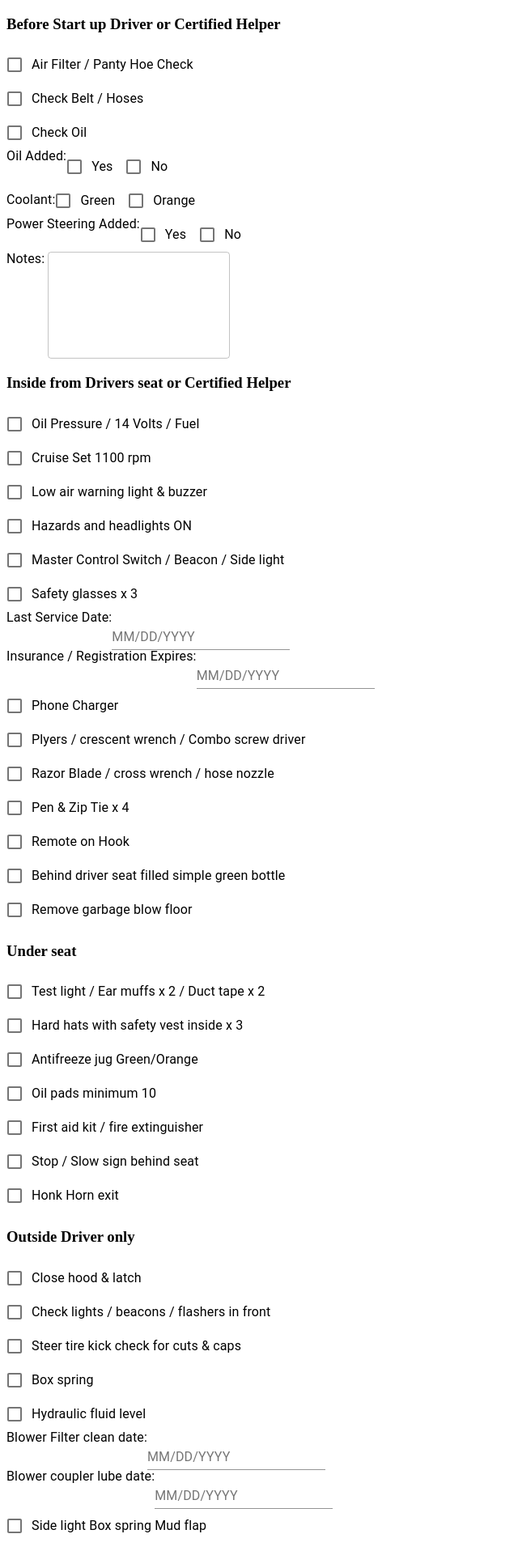
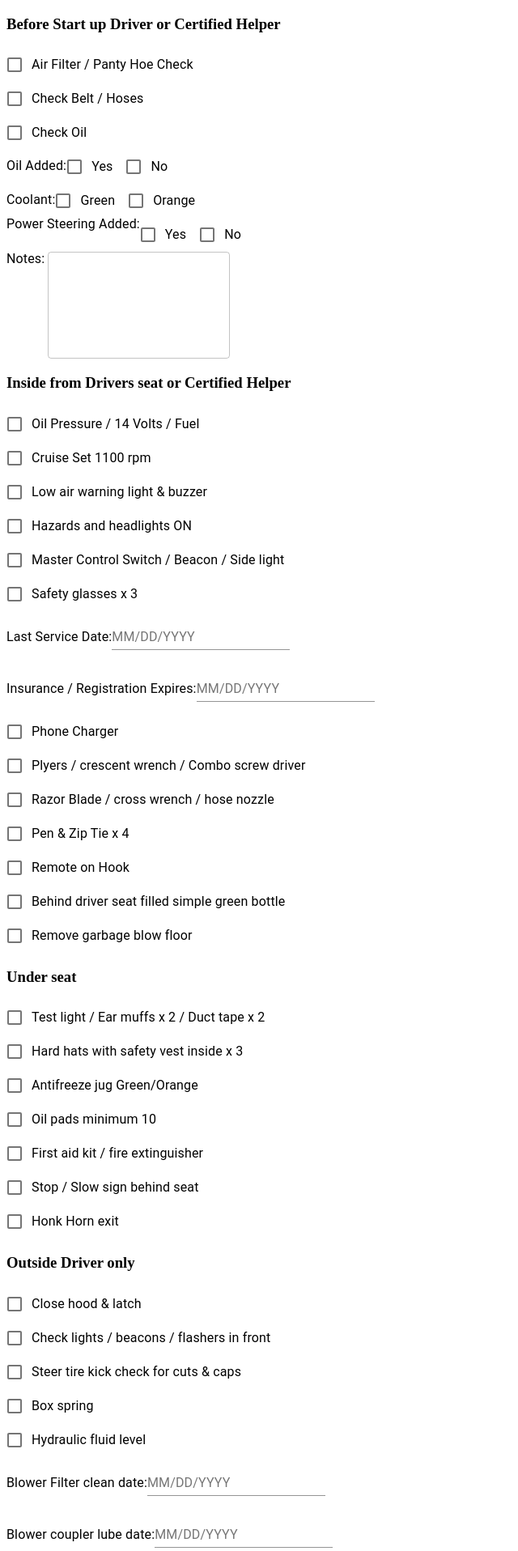
Before and after one commit to alexcravalho/GreenPDFInternal, a React app: page / in a window 1280 px wide. Shown: the top 1916 px of the page at 81% size, without its empty margins (0-640 px from the left). Built offline with nearby package versions, Linux system fonts and the light colour scheme; the HTML template or start-up script is replaced by a standard one.

Commit message:
edited FormLabels

```diff
--- a/client/src/components/InsideFromDrivers.tsx
+++ b/client/src/components/InsideFromDrivers.tsx
@@ -40,11 +40,11 @@ export class InsideFromDrivers extends Component<{}, InsideFromDriversState> {
           <LabledCheckbox key={idx} label={label}/>
         ))}
         <FormGroup row>
-          <FormLabel style={{ color: 'black' }}>Last Service Date: </FormLabel>
+          <FormLabel className="label" style={{color: 'black', lineHeight: '4'}}>Last Service Date: </FormLabel>
           <TextField label="MM/DD/YYYY" />
         </FormGroup>
         <FormGroup row>
-          <FormLabel style={{ color: 'black' }}>Insurance / Registration Expires: </FormLabel>
+          <FormLabel className="label" style={{color: 'black', lineHeight: '4'}}>Insurance / Registration Expires: </FormLabel>
           <TextField label="MM/DD/YYYY" />
         </FormGroup>
         {this.state.labels2.map((label, idx) => (
--- a/client/src/components/OilAdded.tsx
+++ b/client/src/components/OilAdded.tsx
@@ -17,9 +17,9 @@ export class OilAdded extends Component<{}, OilAddedState> {
 
   render() {
     return (
-      <div className="oil-added">
-        <FormGroup row>
-          <FormLabel style={{color: 'black'}}>Oil Added: </FormLabel>
+      <div >
+        <FormGroup className="oil-added" row>
+          <FormLabel className="label" style={{color: 'black', lineHeight: '2.5'}}>Oil Added: </FormLabel>
           {this.state.options.map((option, idx) => (
             <LabledCheckbox key={idx} label={option}/>
           ))}
@@ -28,27 +28,3 @@ export class OilAdded extends Component<{}, OilAddedState> {
     )
   }
 };
-
-
-
-
-
-
-// render() {
-//   return (
-//     <div className="oil-added">
-//       <FormLabel style={{color: 'black'}}>Oil Added: </FormLabel><FormControlLabel
-//         control={
-//           <BlueCheckbox checked={this.state.oilAddedY} onChange={this.handleChange('oilAddedY')} value="checked" />
-//         }
-//         label="Yes"
-//       />
-//       <FormControlLabel
-//         control={
-//           <BlueCheckbox checked={this.state.oilAddedN} onChange={this.handleChange('oilAddedN')} value="checked" />
-//         }
-//         label="No"
-//       />
-//     </div>
-//   )
-// }
--- a/client/src/components/OutsideDriver.tsx
+++ b/client/src/components/OutsideDriver.tsx
@@ -37,11 +37,11 @@ export class OutsideDriver extends Component<{}, OutsideDriverState> {
           <LabledCheckbox key={idx} label={label}/>
         ))}
         <FormGroup row>
-          <FormLabel style={{ color: 'black' }}>Blower Filter clean date: </FormLabel>
+          <FormLabel className="label" style={{color: 'black', lineHeight: '4'}}>Blower Filter clean date: </FormLabel>
           <TextField label="MM/DD/YYYY" />
         </FormGroup>
         <FormGroup row>
-          <FormLabel style={{ color: 'black' }}>Blower coupler lube date: </FormLabel>
+          <FormLabel className="label" style={{color: 'black', lineHeight: '4'}}>Blower coupler lube date: </FormLabel>
           <TextField label="MM/DD/YYYY" />
         </FormGroup>
         {this.state.labels2.map((label, idx) => (
```
